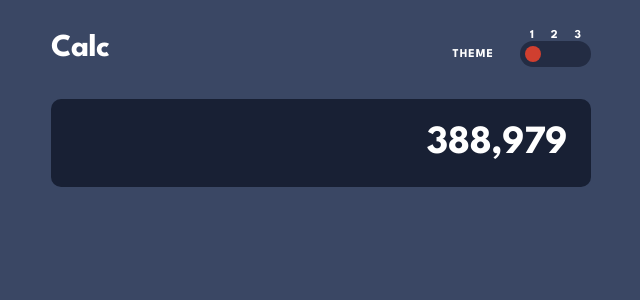
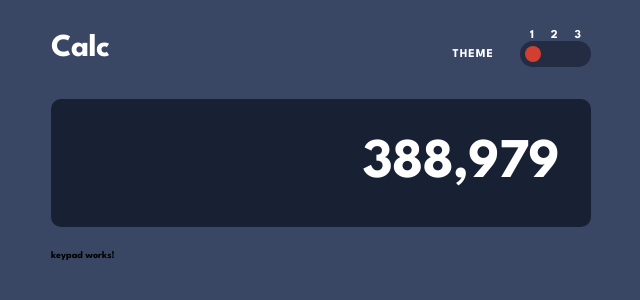
Before and after one commit to DJaye33/funky-calculator, an Angular app: page / in a window 1280 px wide. Shown: the top 300 px of the page, without its empty margins (319-959 px from the left). Built offline with nearby package versions, Linux system fonts and the light colour scheme.

Commit message:
add screen responsiveness queries for screen component

```diff
--- /dev/null
+++ b/src/app/calculator/numberpad/numberpad.component.html
@@ -0,0 +1 @@
+<p>keypad works!</p>
--- a/src/app/calculator/screen/screen.component.css
+++ b/src/app/calculator/screen/screen.component.css
@@ -14,3 +14,16 @@
   font-size: 4rem;
   letter-spacing: -0.667px;
 }
+
+/* ---- Media Queries ---- */
+@media (min-width: 1024px) {
+  .screen {
+    height: 12.8rem;
+    padding-right: 3.2rem;
+  }
+
+  .output {
+    font-size: 5.6rem;
+    letter-spacing: -0.933px;
+  }
+}
--- a/src/app/container/container.component.html
+++ b/src/app/container/container.component.html
@@ -2,5 +2,6 @@
   <main class="main">
     <app-header></app-header>
     <app-screen></app-screen>
+    <app-numberpad></app-numberpad>
   </main>
 </div>
```
Also changed, not shown: src/app/calculator/calculator.module.ts (+8 -2 lines), src/app/calculator/numberpad/numberpad.component.ts (added, +10 -0 lines), src/app/theme.service.ts (deleted, +0 -8 lines), src/app/calculator/numberpad/numberpad.component.css (added).
